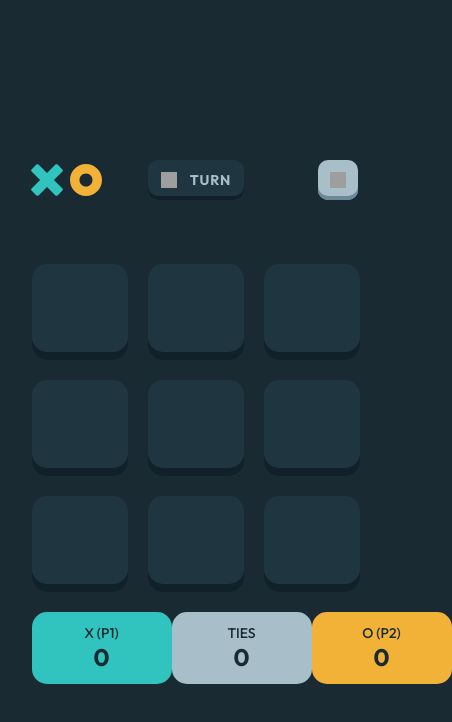
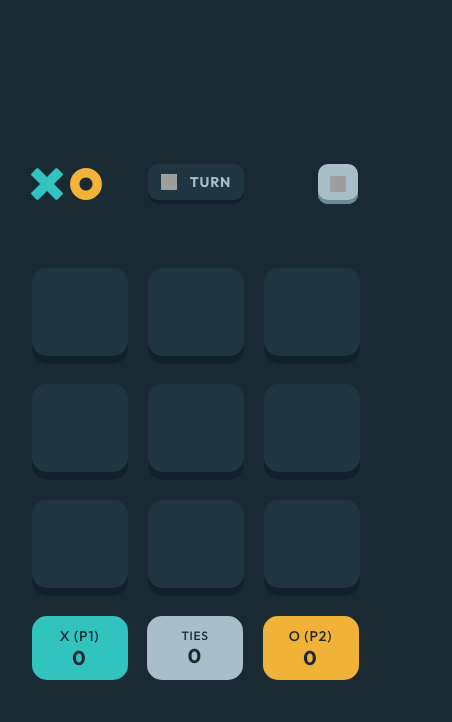
Before and after one commit to jdays2/TicTacToe, a React (Create React App) app: page /game in a window 390 px wide. Shown: the top 722 px of the page, 452 px wide, since content can reach past the window. Built offline with nearby package versions, Linux system fonts and the light colour scheme; grey boxes are pictures that could not be loaded.

Commit message:
ending styles

```diff
--- a/src/App.css
+++ b/src/App.css
@@ -1,8 +1,13 @@
 * {
   margin: 0;
   padding: 0;
+  flex: 0 0 auto;
+  border: 0;
   box-sizing: border-box;
-  flex: 0 0 auto;
+  list-style: none;
+  text-decoration: none;
+  font-size: 1em;
+  zoom: 1;
 }
 
 a {
@@ -17,14 +22,15 @@ body {
   font-style: normal;
   color: rgba(26, 42, 51, 1);
 
+  margin: 0 auto;
   display: flex;
   justify-content: center;
   align-items: center;
-  margin: auto;
   background: #1a2a33;
 }
 
 .App {
+  position: relative;
   text-align: center;
   display: flex;
   justify-content: center;
@@ -78,6 +84,7 @@ body {
   justify-content: center;
 
   margin-right: 108px;
+  padding-bottom: 5px;
 }
 
 .display__status-content {
@@ -124,6 +131,11 @@ body {
   background: #1f3641;
   box-shadow: inset 0px -8px 0px #10212a;
   border-radius: 15px;
+}
+
+.game__cell img {
+  max-width: 64px;
+  max-height: 64px;
 }
 
 .game_cell__win {
@@ -525,6 +537,11 @@ body {
 }
 
 @media (max-width: 1000px) {
+  .App {
+    max-width: 768px;
+    max-height: 1024px;
+  }
+
   .container {
     max-width: 327px;
   }
@@ -548,12 +565,17 @@ body {
     align-items: center;
 
     margin-right: 74px;
+    padding: 15px;
+    padding-top: 10px;
   }
   .display__status-content {
     font-weight: 700;
     font-size: 14px;
     line-height: 18px;
     letter-spacing: 0.875px;
+
+    width: 66px;
+    height: 18px;
   }
   .display__status-img {
     width: 16px;
@@ -588,5 +610,66 @@ body {
   .game__cell {
     width: 96px;
     height: 96px;
+    background-size: 40px 40px;
+  }
+
+  .game__cell img {
+    max-width: 40px;
+    max-height: 40px;
+  }
+  .display {
+    width: 96px;
+    height: 64px;
+
+    font-size: 14px;
+    line-height: 18px;
+    text-align: center;
+    letter-spacing: 0.875px;
+  }
+  .display__value {
+    font-weight: 700;
+    font-size: 20px;
+    line-height: 25px;
+    text-align: center;
+    letter-spacing: 1.25px;
+  }
+  .display-grey {
+    font-weight: 500;
+    font-size: 12px;
+    line-height: 15px;
+    text-align: center;
+    letter-spacing: 0.75px;
+  }
+
+  .winner-container {
+    width: 279px;
+    height: 140px;
+
+    font-weight: 700;
+    font-size: 14px;
+    line-height: 18px;
+
+    text-align: center;
+    letter-spacing: 0.875px;
+
+    color: #a8bfc9;
+  }
+  .winner-container__subject {
+    width: 280px;
+    height: 30px;
+  }
+  .winner-container__subject-img {
+    width: 28px;
+    height: 28px;
+  }
+  .winner-container__subject-title {
+    font-style: normal;
+    font-weight: 700;
+    font-size: 24px;
+    line-height: 30px;
+    letter-spacing: 1.5px;
+  }
+  .winner-container-restart {
+    height: 106px;
   }
 }
```
